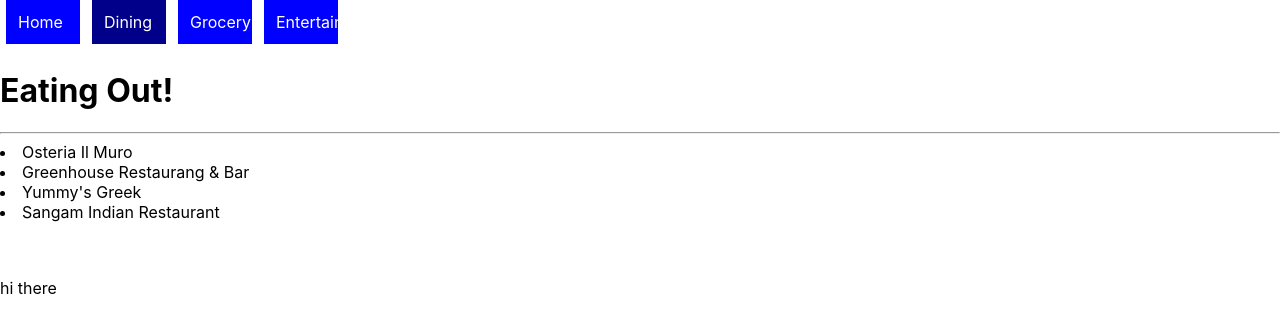
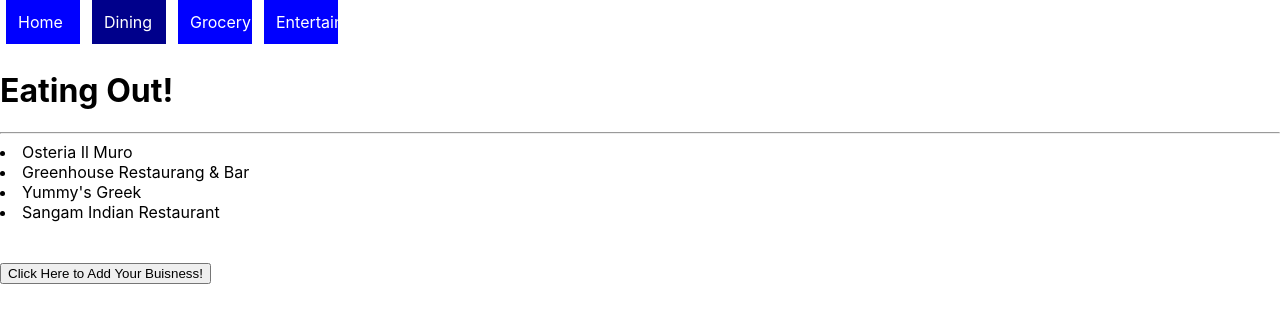
Before and after one commit to veritycarlos/local-shopper, a React (Create React App) app: page /dining in a window 1280 px wide. Shown: the top 332 px of the page. Built offline with nearby package versions, Linux system fonts and the light colour scheme; data requests are answered from the project's data file.

Commit message:
added form submit button

```diff
--- /dev/null
+++ b/src/components/AddBuisForm.js
@@ -0,0 +1,16 @@
+import React from 'react'
+import { Link } from 'react-router-dom'
+
+function AddBuisForm() {
+    return (
+        <div>
+            <Link to={'/dining/new'} >
+                <button>Click Here to Add Your Buisness!</button>
+            </Link>
+        </div>
+    )
+}
+
+export default AddBuisForm;
+
+//
--- a/src/components/App.js
+++ b/src/components/App.js
@@ -6,6 +6,7 @@
 import React from 'react';
 import NavBar from './NavBar';
 import { BrowserRouter as Router, Route, Switch } from 'react-router-dom';
+import AddBuisForm from './AddBuisForm';
 
 
 function App() {
@@ -16,6 +17,7 @@
             <Switch>
                 <Route exact path = "/" component={Home} />
                 <Route exact path = "/dining" component={Dining} />
+                <Route exact path = "/dining/new" component={AddBuisForm} />
                 <Route exact path = "/entertainment" component={Entertainment} />
                 <Route exact path = "/grocery" component={Grocery} />
             </Switch>
--- a/src/components/Dining.js
+++ b/src/components/Dining.js
@@ -1,4 +1,5 @@
 import React, {useState, useEffect} from 'react'
+import AddBuisForm from './AddBuisForm'
 
 function Dining() {
     const [dining, setDining] = useState([]);
@@ -21,7 +22,7 @@
             {diningList}
             <br/>
             <br/>
-            <p>hi there</p>
+            <AddBuisForm />
         </div>
     )
 }
```
Also changed, not shown: src/components/BuisInfo.js (added, +14 -0 lines), src/components/DiningForm.js (added, +12 -0 lines).
